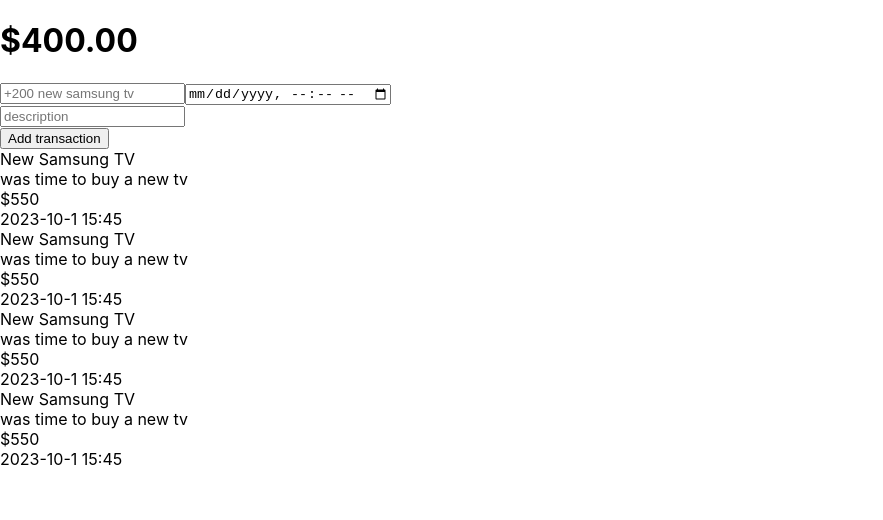
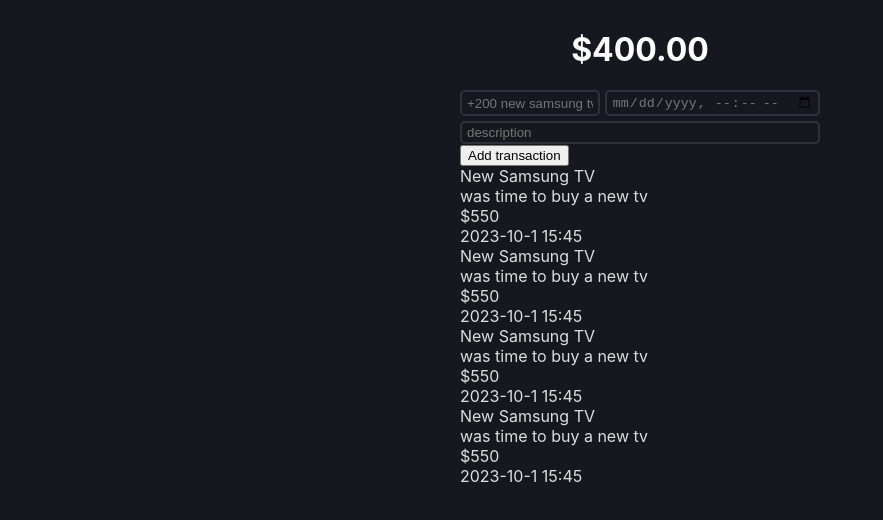
Before and after one commit to maazshakeel/money-tracker-app, a React (Create React App) app: page / in a window 1280 px wide. Shown: the top 520 px of the page, without its empty margins (0-883 px from the left). Built offline with nearby package versions, Linux system fonts and the light colour scheme.

Commit message:
feat(style): add a little style for for inputs

```diff
--- a/src/App.css
+++ b/src/App.css
@@ -1,38 +1,42 @@
-.App {
-  text-align: center;
+* {
+  box-sizing: border-box;
 }
 
-.App-logo {
-  height: 40vmin;
-  pointer-events: none;
+main {
+  max-width: 360px;
+  margin: 30px auto;
 }
 
-@media (prefers-reduced-motion: no-preference) {
-  .App-logo {
-    animation: App-logo-spin infinite 20s linear;
-  }
+body {
+  background-color: #17181f;
+  color: #ddd;
 }
 
-.App-header {
-  background-color: #282c34;
-  min-height: 100vh;
-  display: flex;
-  flex-direction: column;
-  align-items: center;
-  justify-content: center;
-  font-size: calc(10px + 2vmin);
-  color: white;
+h1 {
+  text-align: center;
+  color: #fff;
+  margin: 8;
 }
 
-.App-link {
-  color: #61dafb;
+form {
+  margin-top: 20px;
 }
 
-@keyframes App-logo-spin {
-  from {
-    transform: rotate(0deg);
-  }
-  to {
-    transform: rotate(360deg);
-  }
+form input {
+  width: 100%;
+  background-color: transparent;
+  color: #ddd;
+  border: 2px solid #30313d;
+  padding: 2px 5px;
+  border-radius: 5px;
 }
+
+form input[type="datetime-local"] {
+  color: #777;
+}
+
+form div.basic {
+  display: flex;
+  gap: 5px;
+  margin-bottom: 5px;
+}
```
